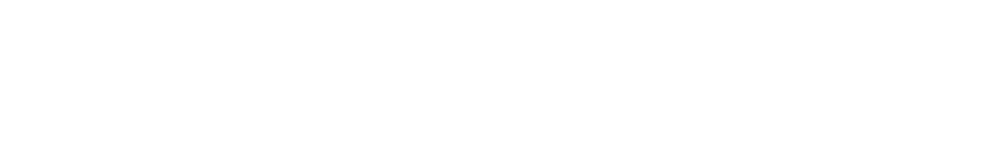
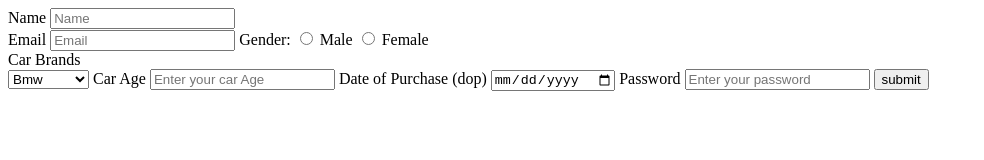
Before and after one commit to acciojob/car-insurance-form-swayam2025, a website: page main.html in a window 1280 px wide. Shown: the whole page, without its empty margins (0-984 px from the left). Drawn offline with Linux system fonts and the light colour scheme.

Commit message:
created a submission

```diff
--- a/main.html
+++ b/main.html
@@ -8,6 +8,30 @@
 
 <body>
 	<!-- the entire body must be written by student -->
+	<form method = "post">
+		<label for = "name"> Name</label>
+		<input type = "text" id = "name" required placeholder = "Name"><br>
+		<label for = "email"> Email</label>
+		<input type = "email" id = "email" required placeholder = "Email">
+		<label for = "gender">Gender:</label>
+		<input type = "Radio" id = "gender" required name = "gender">
+		<label for = "gender">Male</label>
+		<input type = "Radio" id = "gender_f" name = "gender" required >
+		<label for  = "gender_f">Female</label><br>
+		<label for = "dropdown">Car Brands</label><br>
+		<select id = "cars">
+			<option>Bmw</option>
+			<option>Audi</option>
+			<option>Mercedes</option>
+		</select>
+		<label for = "carage"> Car Age</label>
+		<input type = "number" id = "carage" required placeholder = "Enter your car Age">
+		<label for = "name"> Date of Purchase (dop)</label>
+		<input type = "date" id = "dop" required placeholder = "Date">
+		<label for = "password"> Password</label>
+		<input type = "password" id = "password" required placeholder = "Enter your password">
+		<button type = "submit"> submit</button>
+	</form>
     <script type="text/javascript" src="./script.js">
 </script>
 
```
